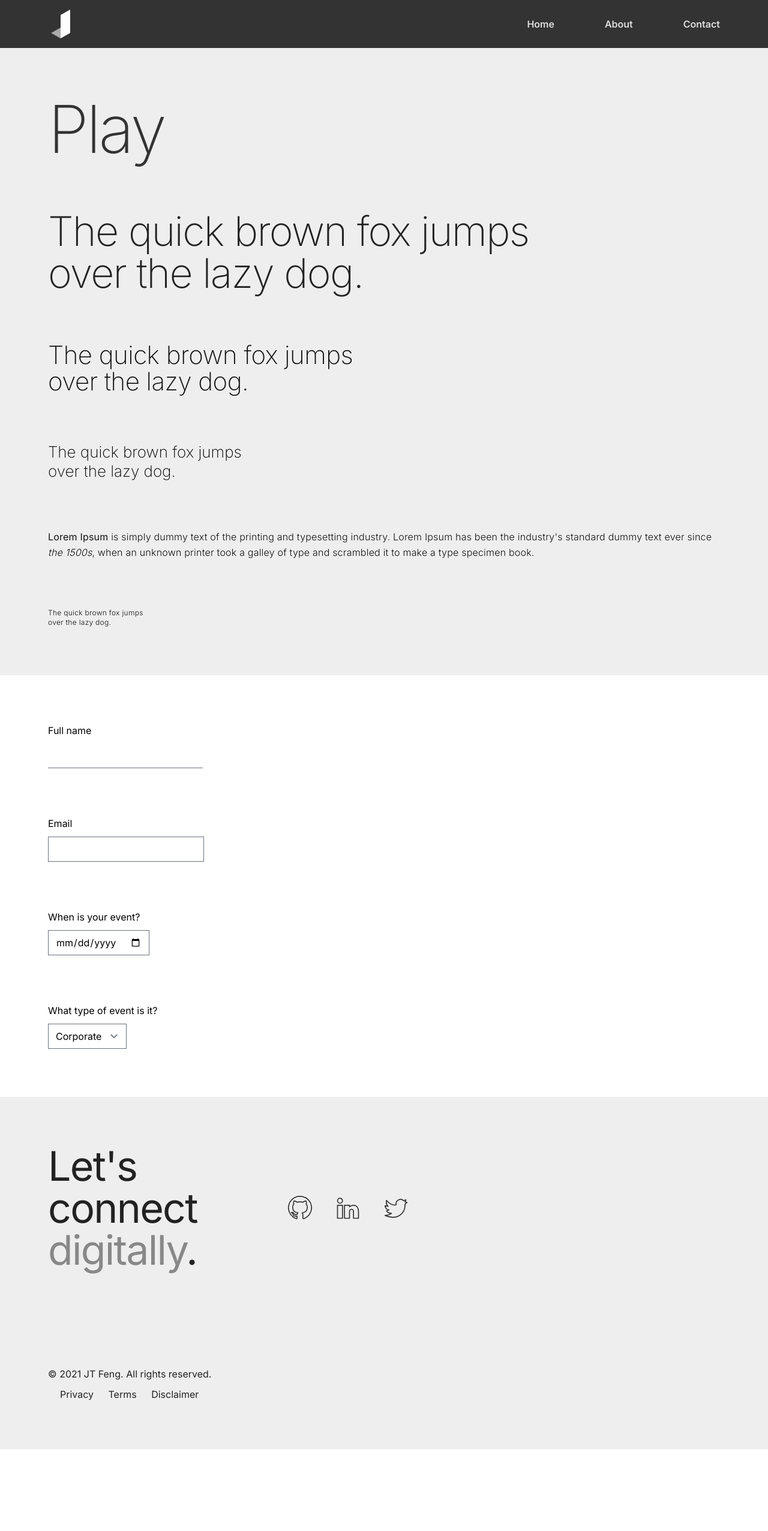
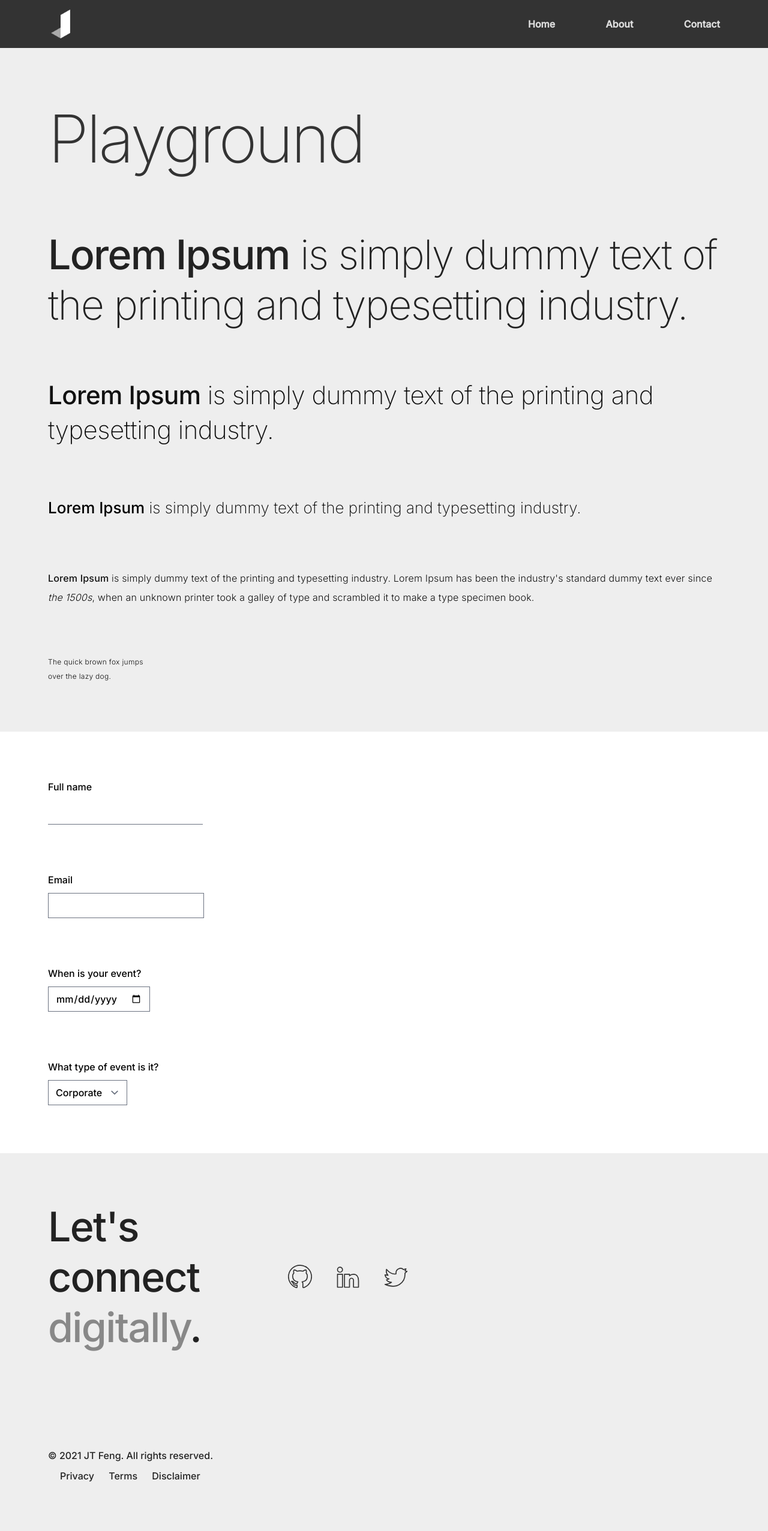
Before and after one commit to jingtianfeng/jekywind-playground, a Jekyll site: the page built from index.html, in a window 1280 px wide. Shown: the whole page at 60% size. Built offline with Jekyll 4.4.1, drawn with Linux system fonts in a browser that asks for light colours; before the commit the page ends 2417 px from its top, so only the background shows below that.

```diff
--- a/_layouts/default.html
+++ b/_layouts/default.html
@@ -11,7 +11,7 @@
     <link rel="preconnect"
           href="https://fonts.gstatic.com">
     <link rel="stylesheet"
-          href="https://fonts.googleapis.com/css2?family=Inter:wght@200;300;400;500;600&display=swap">
+          href="https://fonts.googleapis.com/css2?family=Inter:wght@200;300;500&display=swap">
     <link rel="stylesheet"
           href="{{ '/assets/css/styles.css' | relative_url }}">
 </head>
--- a/index.html
+++ b/index.html
@@ -6,19 +6,19 @@ title: Home
 <header class="bg-gray-e">
     <div class="container text-gray-1">
         <h1 class="col-span-full text-3xl font-extralight text-gray-3">
-            Play
+            Playground
         </h1>
         <h2 class="col-span-full text-2xl font-extralight text-gray-2">
-            The quick brown fox jumps <br>
-            over the lazy dog.
+            <strong>Lorem Ipsum</strong> is simply dummy text of the
+            printing and typesetting industry.
         </h2>
         <h3 class="col-span-full text-xl font-extralight text-gray-1">
-            The quick brown fox jumps <br>
-            over the lazy dog.
+            <strong>Lorem Ipsum</strong> is simply dummy text of the
+            printing and typesetting industry.
         </h3>
         <h4 class="col-span-full text-lg font-extralight text-gray-0">
-            The quick brown fox jumps <br>
-            over the lazy dog.
+            <strong>Lorem Ipsum</strong> is simply dummy text of the
+            printing and typesetting industry.
         </h4>
         <p class="col-span-full text-base font-light">
             <strong>Lorem Ipsum</strong> is simply dummy text of the
```
Also changed, not shown: tailwind.config.js (+6 -6 lines), assets/css/styles.css.
